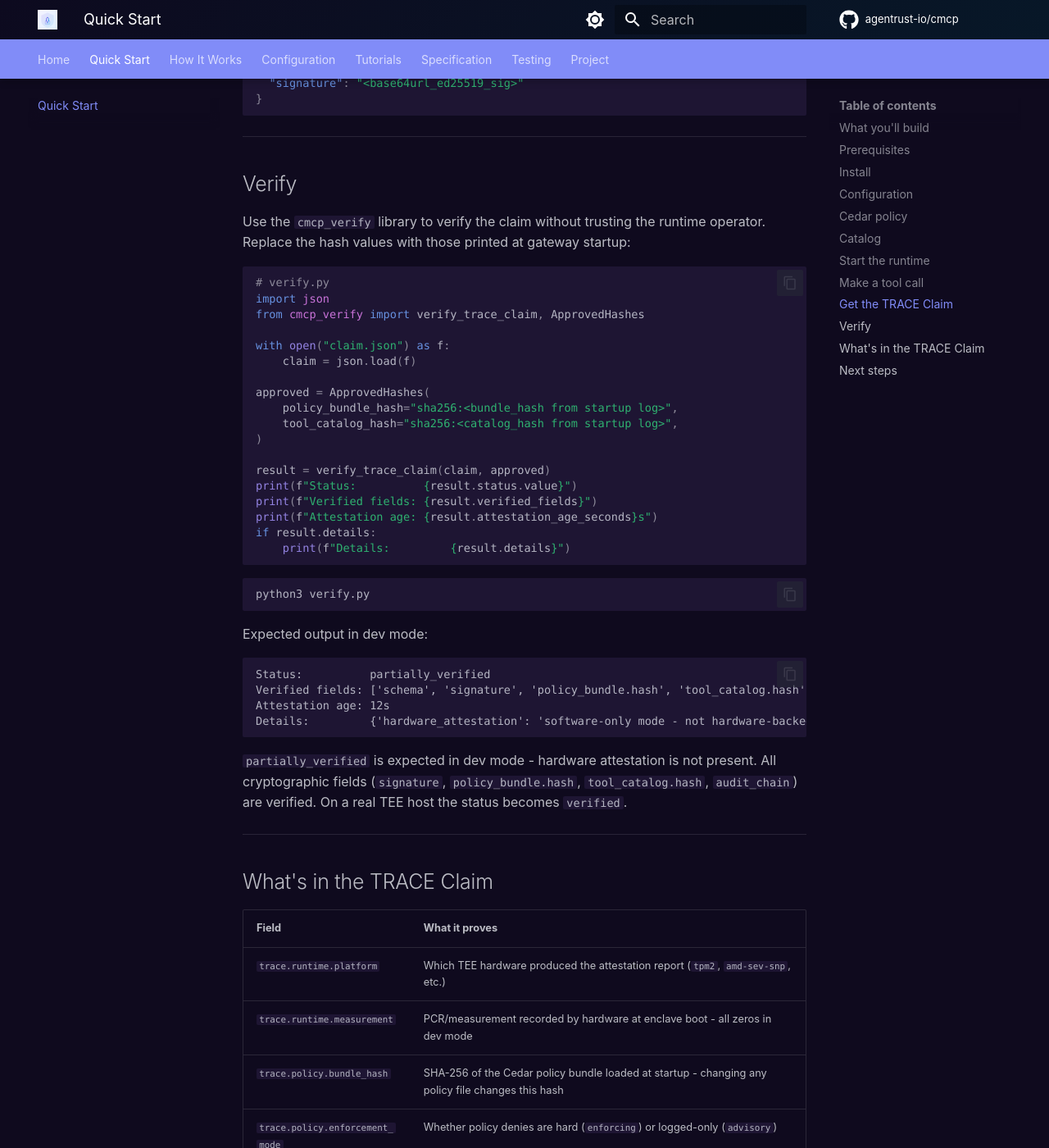
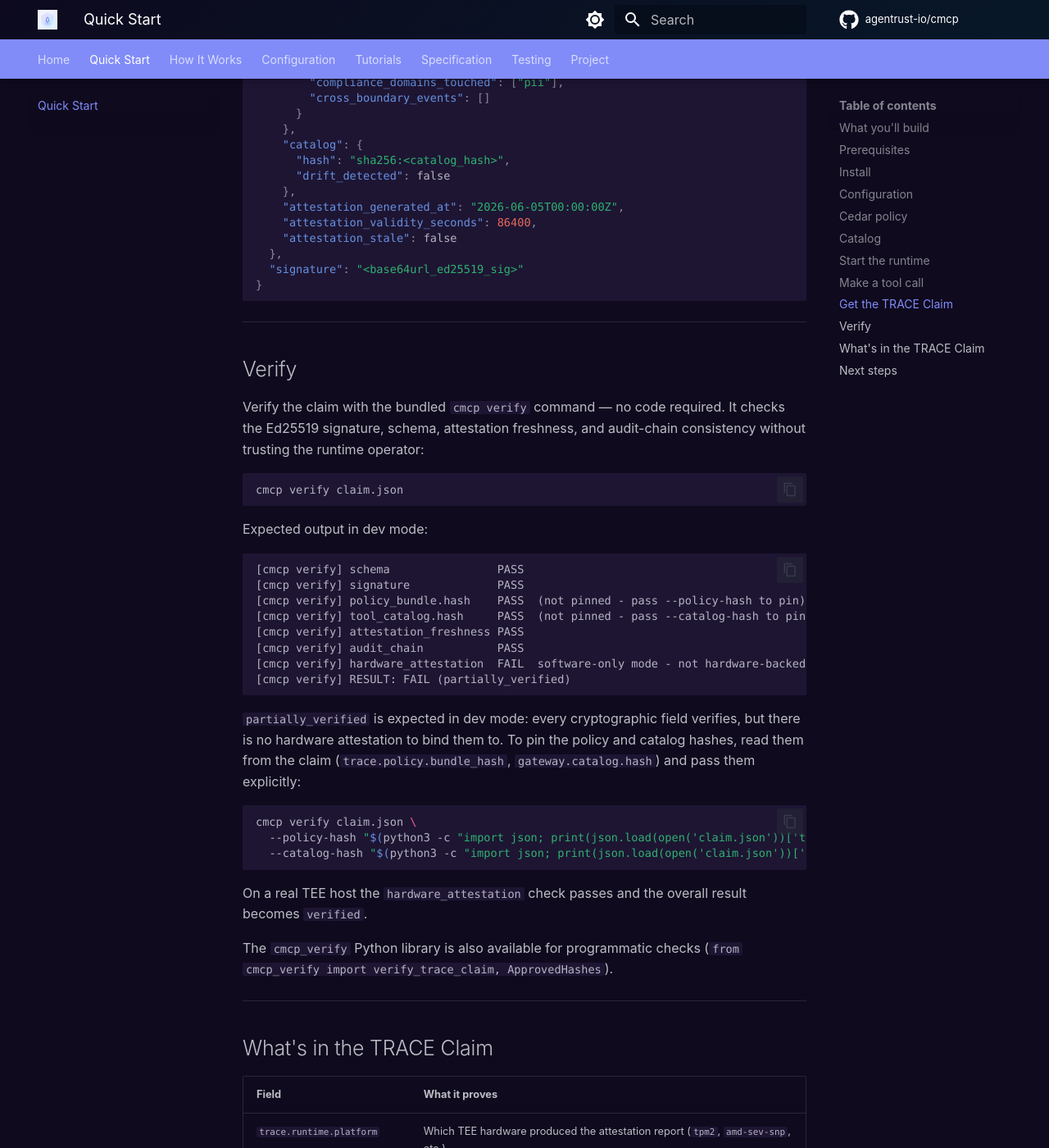
Before and after one commit to agentrust-io/cmcp, an MkDocs documentation site: the page built from docs/quickstart.md, in a window 1280 px wide and 1400 px high, scrolled down 6419 px. Shown: the whole window at 82% size. Built offline with MkDocs 1.6.1 and Material for MkDocs 9.7.7, drawn with Linux system fonts in a browser that asks for light colours; some web fonts are replaced; comment, search, counter and statistics services are not loaded; some of the changed text lies outside the part shown.

Commit message:
docs(quickstart): fix TRACE Claim retrieval, verify, and startup log (#399)
Following the quickstart verbatim in CMCP_DEV_MODE fails at "Get the TRACE
Claim" and "Verify". Corrected against the actual v0.3.0 runtime behavior:

- Get the TRACE Claim: the claim is produced by *closing* the session
  (POST /sessions/{id}/close). The route is /sessions/{id}/trace-claim
  (plural, not /session/{id}/claim), and closing requires the session's
  internal UUID, not the _cmcp.session_id label. Documented reading the id
  from the audit export, then closing.

- Start the runtime: removed the "[cmcp] policy bundle loaded / catalog
  loaded / listening" block and the "copy both hash values" step. Those
  strings are not emitted anywhere in the runtime; replaced with the real
  final startup lines and a pointer to the hashes inside the TRACE Claim.

- Verify: switched to the bundled `cmcp verify` CLI, and pin hashes are now
  read from the claim rather than the (non-existent) startup output.

Co-authored-by: Claude Opus 4.8 (1M context) <noreply@anthropic.com>

````diff
--- a/docs/quickstart.md
+++ b/docs/quickstart.md
@@ -200,16 +200,14 @@ If you change any field in `approved_definition`, rerun the command and update `
 CMCP_DEV_MODE=1 cmcp start --config cmcp-config.yaml
 ```
 
-In dev mode the runtime uses a software-only TEE provider (no hardware required). The startup log prints:
+In dev mode the runtime uses a software-only TEE provider (no hardware required). The startup log ends with the listen address:
 
 ```
-[cmcp] provider=software-only enforcement_mode=advisory
-[cmcp] policy bundle loaded: sha256:<bundle_hash>
-[cmcp] catalog loaded: 1 tools, sha256:<catalog_hash>
-[cmcp] listening on 0.0.0.0:8443
+cMCP Runtime starting: TEE: software-only, listen: 0.0.0.0:8443
+INFO:     Uvicorn running on http://0.0.0.0:8443 (Press CTRL+C to quit)
 ```
 
-Copy both hash values. You will need them for verification.
+The gateway is now listening and blocks the terminal, so open a second terminal for the next steps. The policy-bundle and tool-catalog hashes are recorded inside the TRACE Claim you retrieve below (`trace.policy.bundle_hash` and `gateway.catalog.hash`), so there is no need to copy them from the log.
 
 ---
 
@@ -241,12 +239,19 @@ The runtime intercepts the call, evaluates the Cedar policy (rule 1 matches beca
 
 ## Get the TRACE Claim
 
-After at least one tool call, retrieve the TRACE Claim for the session:
+The TRACE Claim is finalized and signed when the session is **closed**. Closing takes the session's internal id (a UUID) — not the `_cmcp.session_id` label (`demo-session-001`) you sent with the call. Read that id from the audit export, then close the session:
 
 ```bash
-curl http://localhost:8443/session/demo-session-001/claim \
+# 1. Look up the session's internal id
+SESSION_UUID=$(curl -s "http://localhost:8443/audit/export?session_id=demo-session-001" \
+  | python3 -c "import sys, json; print(json.load(sys.stdin)['entries'][0]['session_id'])")
+
+# 2. Close the session; this returns the signed TRACE Claim
+curl -s -X POST "http://localhost:8443/sessions/$SESSION_UUID/close" \
   | python3 -m json.tool > claim.json
 ```
+
+The closed session's claim stays available at `GET /sessions/$SESSION_UUID/trace-claim`.
 
 The response is a signed `GatewayClaim`. It looks like:
 
@@ -316,43 +321,36 @@ The response is a signed `GatewayClaim`. It looks like:
 
 ## Verify
 
-Use the `cmcp_verify` library to verify the claim without trusting the runtime operator. Replace the hash values with those printed at gateway startup:
-
-```python
-# verify.py
-import json
-from cmcp_verify import verify_trace_claim, ApprovedHashes
-
-with open("claim.json") as f:
-    claim = json.load(f)
-
-approved = ApprovedHashes(
-    policy_bundle_hash="sha256:<bundle_hash from startup log>",
-    tool_catalog_hash="sha256:<catalog_hash from startup log>",
-)
-
-result = verify_trace_claim(claim, approved)
-print(f"Status:          {result.status.value}")
-print(f"Verified fields: {result.verified_fields}")
-print(f"Attestation age: {result.attestation_age_seconds}s")
-if result.details:
-    print(f"Details:         {result.details}")
-```
+Verify the claim with the bundled `cmcp verify` command — no code required. It checks the Ed25519 signature, schema, attestation freshness, and audit-chain consistency without trusting the runtime operator:
 
 ```bash
-python3 verify.py
+cmcp verify claim.json
 ```
 
 Expected output in dev mode:
 
 ```
-Status:          partially_verified
-Verified fields: ['schema', 'signature', 'policy_bundle.hash', 'tool_catalog.hash', 'attestation_freshness', 'audit_chain']
-Attestation age: 12s
-Details:         {'hardware_attestation': 'software-only mode - not hardware-backed'}
+[cmcp verify] schema                PASS
+[cmcp verify] signature             PASS
+[cmcp verify] policy_bundle.hash    PASS  (not pinned - pass --policy-hash to pin)
+[cmcp verify] tool_catalog.hash     PASS  (not pinned - pass --catalog-hash to pin)
+[cmcp verify] attestation_freshness PASS
+[cmcp verify] audit_chain           PASS
+[cmcp verify] hardware_attestation  FAIL  software-only mode - not hardware-backed
+[cmcp verify] RESULT: FAIL (partially_verified)
 ```
 
-`partially_verified` is expected in dev mode - hardware attestation is not present. All cryptographic fields (`signature`, `policy_bundle.hash`, `tool_catalog.hash`, `audit_chain`) are verified. On a real TEE host the status becomes `verified`.
+`partially_verified` is expected in dev mode: every cryptographic field verifies, but there is no hardware attestation to bind them to. To pin the policy and catalog hashes, read them from the claim (`trace.policy.bundle_hash`, `gateway.catalog.hash`) and pass them explicitly:
+
+```bash
+cmcp verify claim.json \
+  --policy-hash "$(python3 -c "import json; print(json.load(open('claim.json'))['trace']['policy']['bundle_hash'])")" \
+  --catalog-hash "$(python3 -c "import json; print(json.load(open('claim.json'))['gateway']['catalog']['hash'])")"
+```
+
+On a real TEE host the `hardware_attestation` check passes and the overall result becomes `verified`.
+
+The `cmcp_verify` Python library is also available for programmatic checks (`from cmcp_verify import verify_trace_claim, ApprovedHashes`).
 
 ---
 
````
